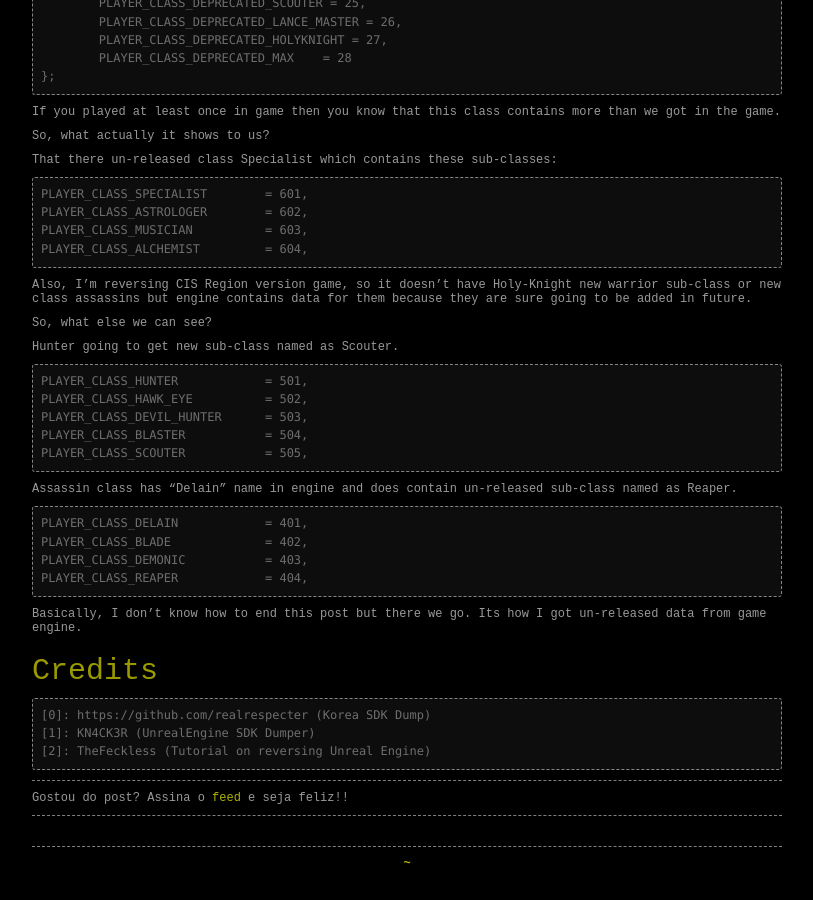
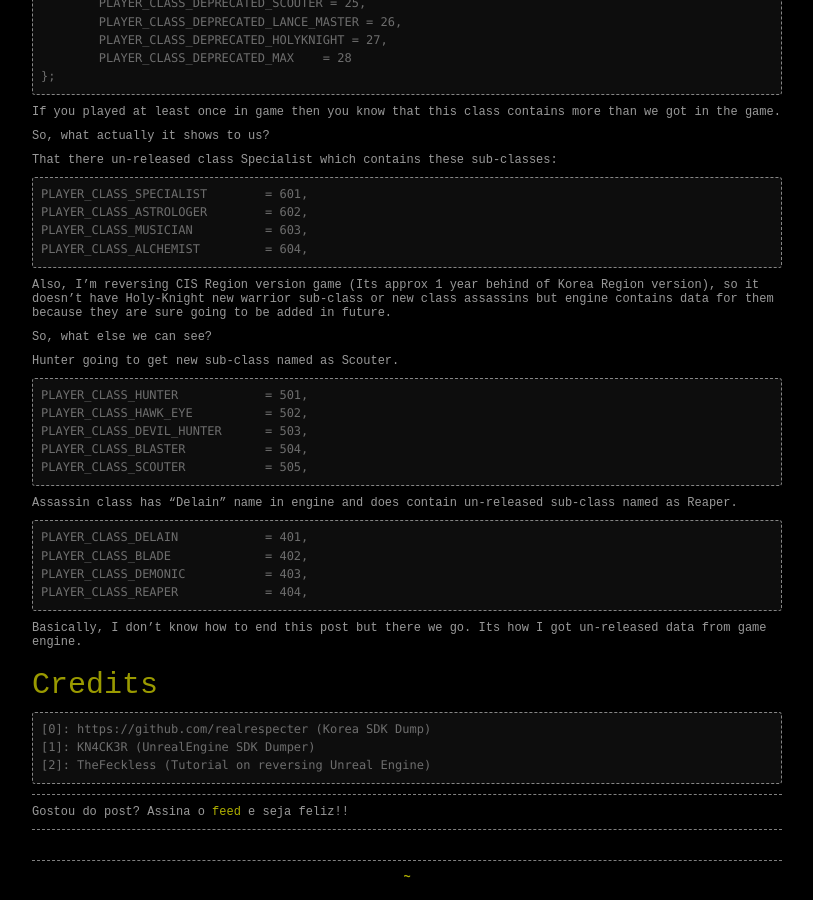
Before and after one commit to cpz/cpz.github.io, a Jekyll site: the page built from _posts/2020/2020-01-17-Lost-Ark-Unexpected-Data-Mining.md, in a window 1280 px wide and 900 px high, scrolled down 1897 px. Shown: the whole window, without its empty margins (233-1046 px from the left). Built offline with Jekyll 4.4.1, drawn with Linux system fonts in a browser that asks for light colours; comment, search, counter and statistics services are not loaded.

Commit message:
Update 2020-01-17-Lost-Ark-Unexpected-Data-Mining.md

```diff
--- a/_posts/2020/2020-01-17-Lost-Ark-Unexpected-Data-Mining.md
+++ b/_posts/2020/2020-01-17-Lost-Ark-Unexpected-Data-Mining.md
@@ -89,7 +89,7 @@ PLAYER_CLASS_MUSICIAN          = 603,
 PLAYER_CLASS_ALCHEMIST         = 604,
 ~~~
 
-Also, I'm reversing CIS Region version game, so it doesn't have Holy-Knight new warrior sub-class or new class assassins but engine contains data for them because they are sure going to be added in future.
+Also, I'm reversing CIS Region version game (Its approx 1 year behind of Korea Region version), so it doesn't have Holy-Knight new warrior sub-class or new class assassins but engine contains data for them because they are sure going to be added in future.
 
 So, what else we can see?
 
```
